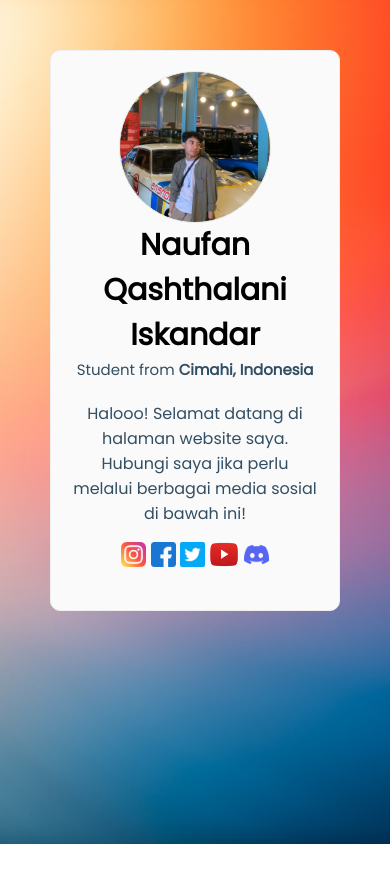
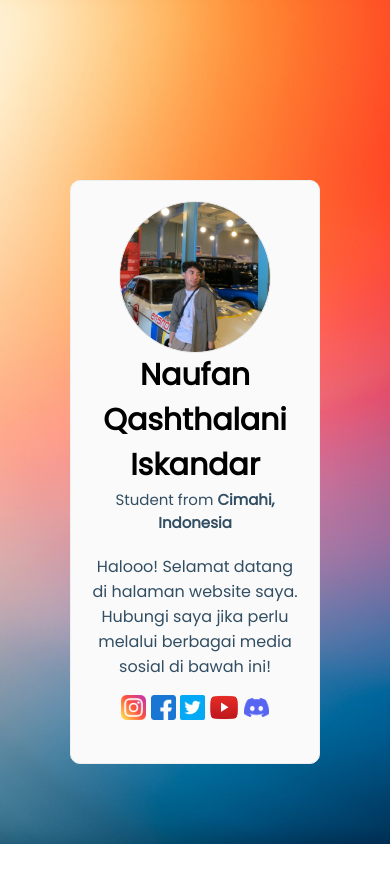
Before and after one commit to naufan/JelajahiSosialMedia, a plain HTML site: page index.htm in a window 390 px wide. Drawn offline with Linux system fonts and the light colour scheme.

Commit message:
Update style.css

```diff
--- a/style.css
+++ b/style.css
@@ -79,3 +79,16 @@ body {
     background-repeat: no-repeat;
     background-size: cover;
 }
+
+/* Media queries untuk tampilan pada handphone */
+@media (max-width: 767px) {
+    body {
+        display: flex;
+        justify-content: center;
+        align-items: center;
+        min-height: 100vh;
+    }
+    .main {
+        margin: 20px;
+    }
+}
```
